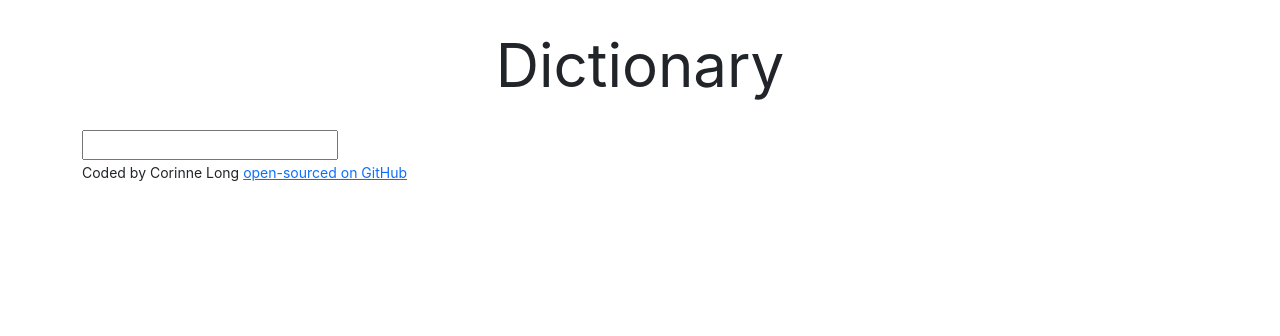
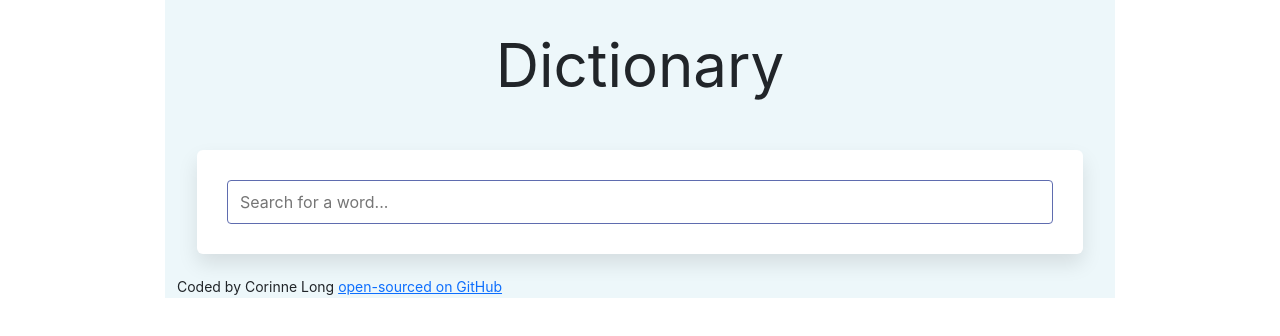
Before and after one commit to boschmac/dictionary-react, a React (Create React App) app: page / in a window 1280 px wide. Shown: the top 336 px of the page. Built offline with nearby package versions, Linux system fonts and the light colour scheme.

Commit message:
Updates to CSS

```diff
--- a/public/index.html
+++ b/public/index.html
@@ -13,7 +13,7 @@
     <link rel="manifest" href="%PUBLIC_URL%/manifest.json" />
   <!-- CSS only -->
 <link href="https://cdn.jsdelivr.net/npm/bootstrap@5.1.3/dist/css/bootstrap.min.css" rel="stylesheet" integrity="sha384-1BmE4kWBq78iYhFldvKuhfTAU6auU8tT94WrHftjDbrCEXSU1oBoqyl2QvZ6jIW3" crossorigin="anonymous">
-    <title>Dictionary App</title>
+<title>Dictionary App</title>
   </head>
   <body>
     <noscript>You need to enable JavaScript to run this app.</noscript>
--- a/src/App.css
+++ b/src/App.css
@@ -3,3 +3,9 @@
   text-align: center;
   font-size: 60px;
 }
+
+.App {
+  background-color: #edf7fa;
+  max-width: 950px;
+  margin: 0 auto;
+}
--- a/src/Dictionary.css
+++ b/src/Dictionary.css
@@ -0,0 +1,21 @@
+.Dictionary h1 {
+  font-size: 18px;
+  font-weight: bold;
+  margin-bottom: 20px;
+}
+
+.Dictionary section {
+  background: white;
+  padding: 30px;
+  border-radius: 6px;
+  box-shadow: 0 10px 20px rgb(0 0 0 / 10%);
+  margin: 20px;
+}
+
+.Dictionary input {
+  width: 100%;
+  border-radius: 4px;
+  padding: 9px 12px;
+  color: #5f6caf;
+  border: 1px solid #5f6caf;
+}
--- a/src/Dictionary.js
+++ b/src/Dictionary.js
@@ -26,9 +26,11 @@ axios.get(apiUrl).then(handleResponse);
 
   return (
   <div className="Dictionary">
+    <section>
     <form onSubmit={search}>
-      <input type="search" onChange={handleKeywordChange}/>
+      <input type="search" placeholder="Search for a word..." onChange={handleKeywordChange}/>
     </form>
+    </section>
     <Results results={results}/>
   </div>
   )
--- /dev/null
+++ b/src/Meaning.css
@@ -0,0 +1,4 @@
+.Meaning .example{
+  font-style: italic;
+  opacity: 60%;
+}
--- a/src/Meaning.js
+++ b/src/Meaning.js
@@ -1,21 +1,25 @@
 import React from "react";
 import Synonym from "./Synonym";
+import "./Meaning.css";
 
 export default function Meaning (props) {
   return (
     <div className="Meaning">
+      <section>
       <h4>{props.meaning.partOfSpeech}</h4>
       {props.meaning.definitions.map(function(definition, index){
         return (
           <div key={index}><ul><li>{definition.definition}
           <br/>
-          <em>{definition.example}</em>
+          <span className="example">{definition.example}</span>
           </li>
           </ul>
+
           </div>
         )
       })}
       <Synonym synonym={props.meaning.synonyms} />
+      </section>
     </div>
   )
 }
--- /dev/null
+++ b/src/Phonetic.css
@@ -0,0 +1,12 @@
+.Phonetic a {
+  background-color: #5f6caf;
+  padding: 10px;
+  border: 3px solid #5f6caf;
+border-radius: 16px;
+color: white;
+text-decoration: none;
+}
+
+.Phonetic {
+  margin: 40px 0px 40px 0px;
+}
--- a/src/Phonetic.js
+++ b/src/Phonetic.js
@@ -1,4 +1,5 @@
 import React from "react";
+import "./Phonetic.css";
 
 export default function Phonetic (props){
   console.log(props);
@@ -6,9 +7,14 @@ export default function Phonetic (props){
 
   return (
     <div className="Phonetic">
+      <div className="row">
+        <div className="col-2">
       <a href={props.phonetic.audio} target="_blank" rel="noopener noreferrer">Listen</a>
-      <br/>
+      </div>
+<div className="col-3 spelling">
       {props.phonetic.text}
+      </div>
+      </div>
     </div>
   )
  }else {
--- /dev/null
+++ b/src/Results.css
@@ -0,0 +1,3 @@
+.Results h2 {
+  font-size: 40px;
+}
--- a/src/Results.js
+++ b/src/Results.js
@@ -1,11 +1,13 @@
 import React from "react";
 import Phonetic from "./Phonetic";
 import Meaning from "./Meaning";
+import "./Results.css";
 
 export default function Results (props){
   if (props.results){
     return (
       <div className="results">
+        <section>
         <h2> {props.results.word}</h2>
         {props.results.phonetics.map(function(phonetic, index){
           return(
@@ -14,10 +16,13 @@ export default function Results (props){
               </div>
           )
         })}
+        </section>
+
         {props.results.meanings.map(function(meaning, index){
           return(
             <div key={index}><Meaning meaning={meaning} /> </div>)
         })}
+
       </div>
 
     )
--- a/src/Synonym.js
+++ b/src/Synonym.js
@@ -1,10 +1,11 @@
 import React from "react";
+import "./Synonyms.css";
 
 export default function Synonym (props){
 if (props.synonym){
   return (
     <div className="Synonym">
-      <p>Synonym:</p>
+      <p>Synonyms:</p>
       <ul>
       {props.synonym.map(function (synonym, index){
         return(
--- /dev/null
+++ b/src/Synonyms.css
@@ -0,0 +1,14 @@
+.Synonym ul {
+  list-style: none;
+  padding: 0;
+}
+
+.Synonym li {
+  display: inline-block;
+  padding: 10px;
+}
+
+.Synonym p {
+  margin: 0;
+  font-weight: bold;
+}
```
